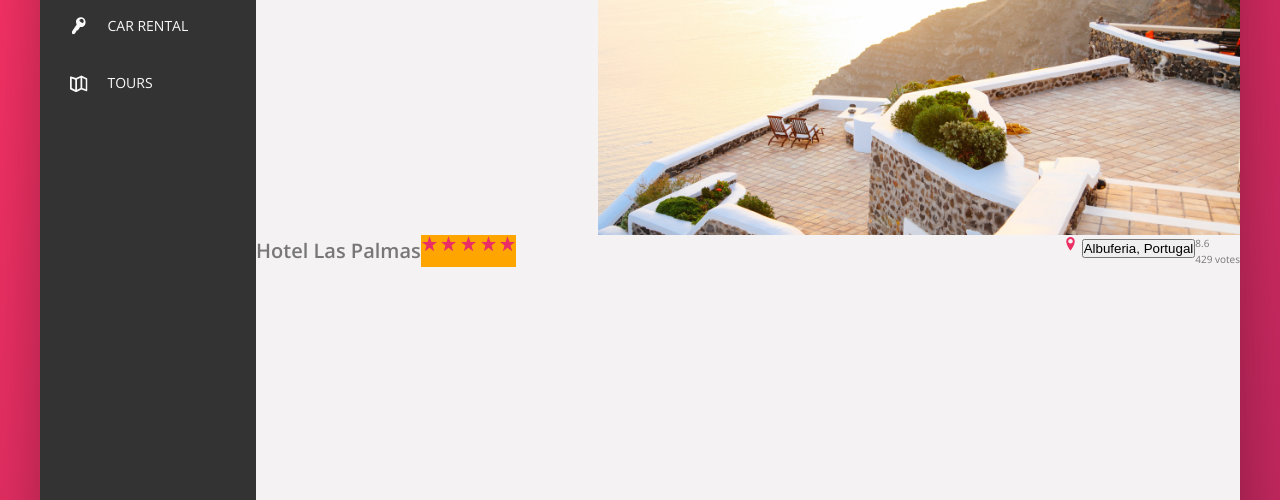
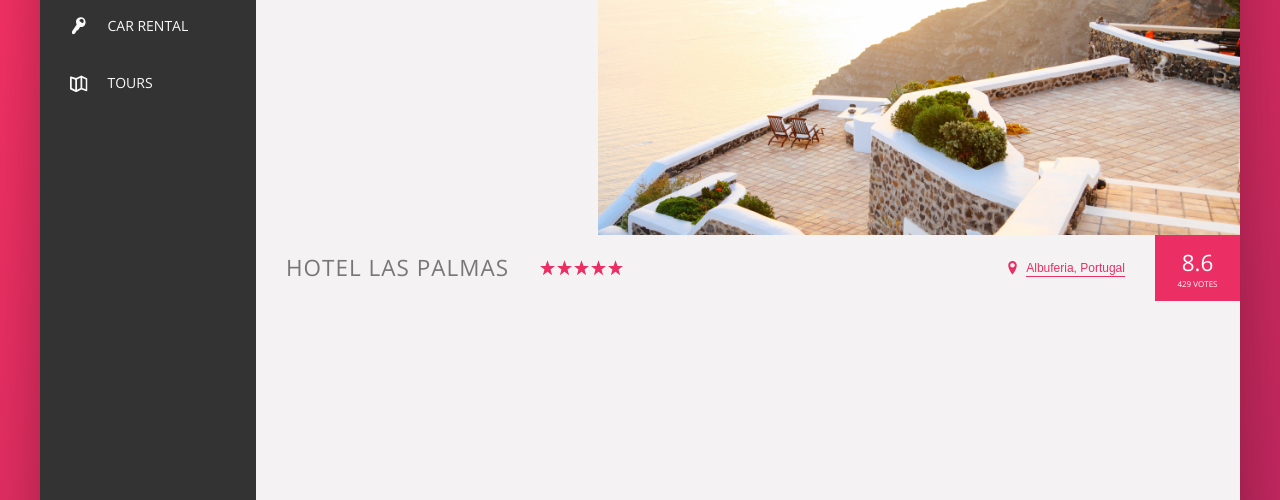
Before and after one commit to Charpell/Trillo, a website: page index.html in a window 1280 px wide. Shown: the part 300-800 px from the top of the page. Drawn offline with nearby package versions, Linux system fonts and the light colour scheme; files that its build step writes are made by us from their sources.

Commit message:
Building the Hotel Overview Part 2

```diff
--- a/sass/_components.scss
+++ b/sass/_components.scss
@@ -208,15 +208,21 @@
 // HOTEL OVERVIEW
 .overview {
   display: flex;
+  align-items: center;
+  border-bottom: 1px solid var(--color-grey-light-2);
 
   &__heading {
-
+    font-size: 2.25rem;
+    font-weight: 300;
+    text-transform: uppercase;
+    letter-spacing: 1px;
+    padding: 1.5rem 3rem;
   }
 
   &__stars {
-    // flex: 1;
     margin-right: auto;
-    background-color: orange;
+    display: flex;
+
   }
 
   &__icon-star,
@@ -227,18 +233,76 @@
   }
 
   &__location {
+    font-size: 1.2rem;
+    display: flex;
+    vertical-align: center;
+  }
 
+  &__icon-location {
+    margin-right: .5rem;
   }
 
   &__rating {
+    background-color: var(--color-primary);
+    color: #fff;
+    margin-left: 3rem;
+    padding: 0 2.25rem;
+    align-self: stretch;
 
+    display: flex;
+    flex-direction: column;
+    align-items: center;
+    justify-content: center;
   }
 
   &__rating-average {
-
+    font-size: 2.25rem;
+    font-weight: 300;
+    margin-bottom: -3px;
   }
 
   &__rating-count {
-
+    font-size: .8rem;
+    text-transform: uppercase;
   }
 }
+
+
+////////////////////////////////////////////////////////
+// BUTTON INLINE
+.btn-inline {
+  border: none;
+  color: var(--color-primary);
+  font-size: inherit;
+  border-bottom: 1px solid currentColor;
+  padding-bottom: inline-block;
+  background-color: transparent;
+  cursor: pointer;
+  transition: all .2s;
+
+  &:hover {
+    color: var(--color-grey-dark-1);
+  }
+
+  &:focus {
+    outline: none;
+    animation: pulsate 1s infinite;
+  }
+}
+
+@keyframes pulsate {
+  0% {
+    transform: scale(1);
+    box-shadow: none;
+  }
+
+  50% {
+    transform: scale(1.05);
+    box-shadow: 0 1rem 4rem rgba(0,0,0,.25)
+  }
+
+  100% {
+    transform: scale(1);
+    box-shadow: none;
+  }
+}
```
